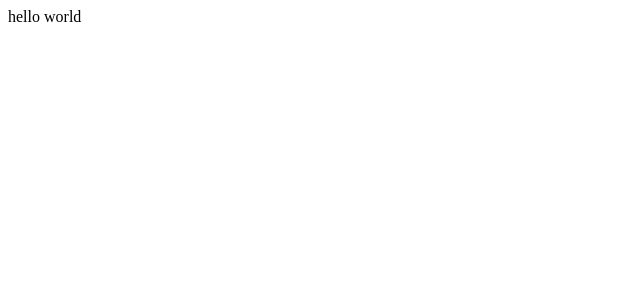
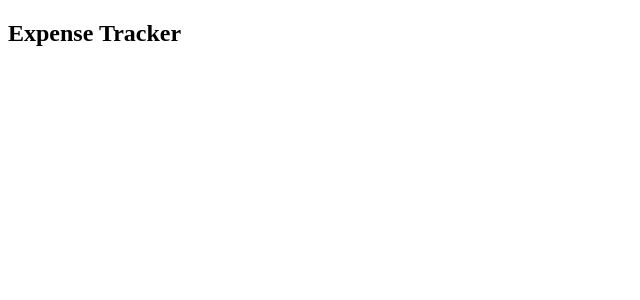
Before and after one commit to girlwhodrawsandstuff/react-expense-tracker-no-server, a React (Create React App) app: page / in a window 1280 px wide. Shown: the top 300 px of the page, without its empty margins (0-640 px from the left). Built offline with nearby package versions, Linux system fonts and the light colour scheme; the HTML template or start-up script is replaced by a standard one.

Commit message:
feat: add header component

```diff
--- a/src/App.js
+++ b/src/App.js
@@ -1,9 +1,10 @@
 import './App.css';
+import { Header } from './components/Header';
 
 function App() {
   return (
     <div>
-      hello world
+      <Header />
     </div>
   );
 }
--- /dev/null
+++ b/src/components/Header.js
@@ -0,0 +1,7 @@
+import React from 'react';
+
+export const Header = () => {
+    return (
+        <h2>Expense Tracker</h2>
+    )
+}
```
